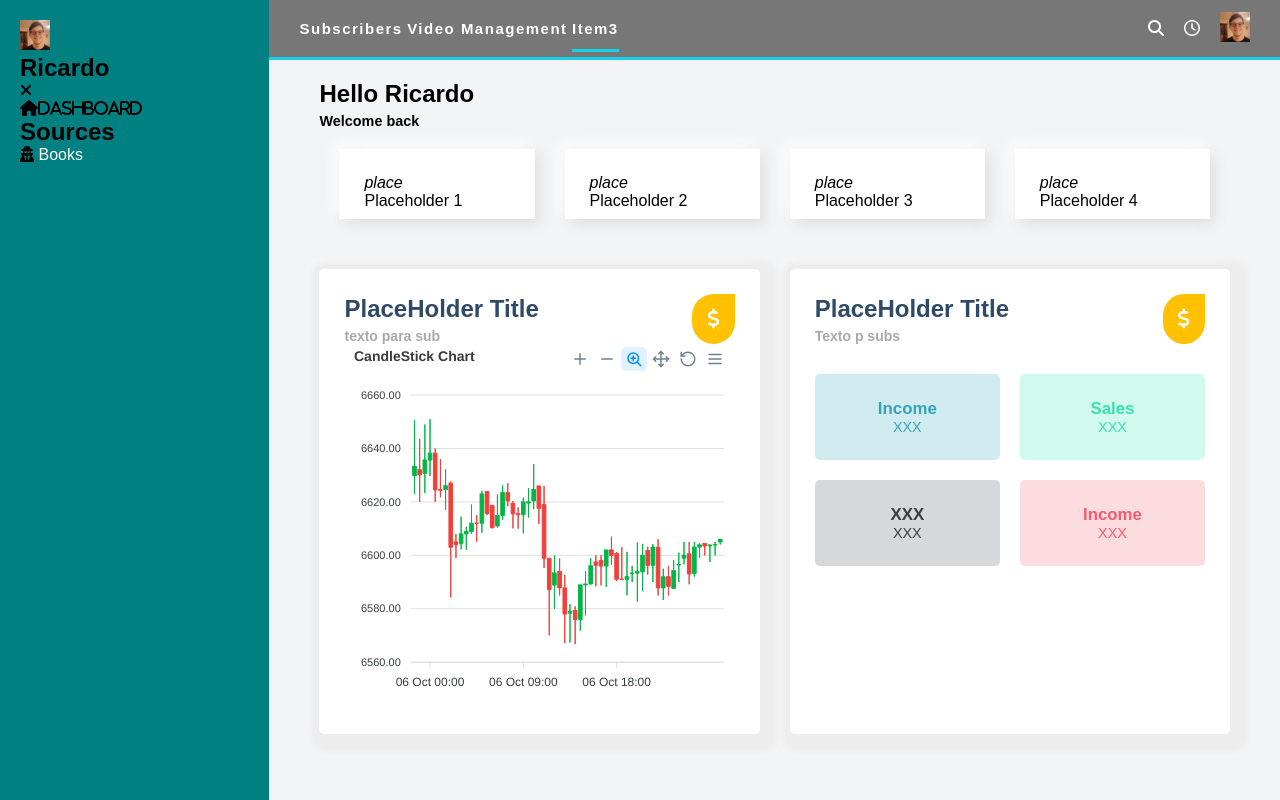
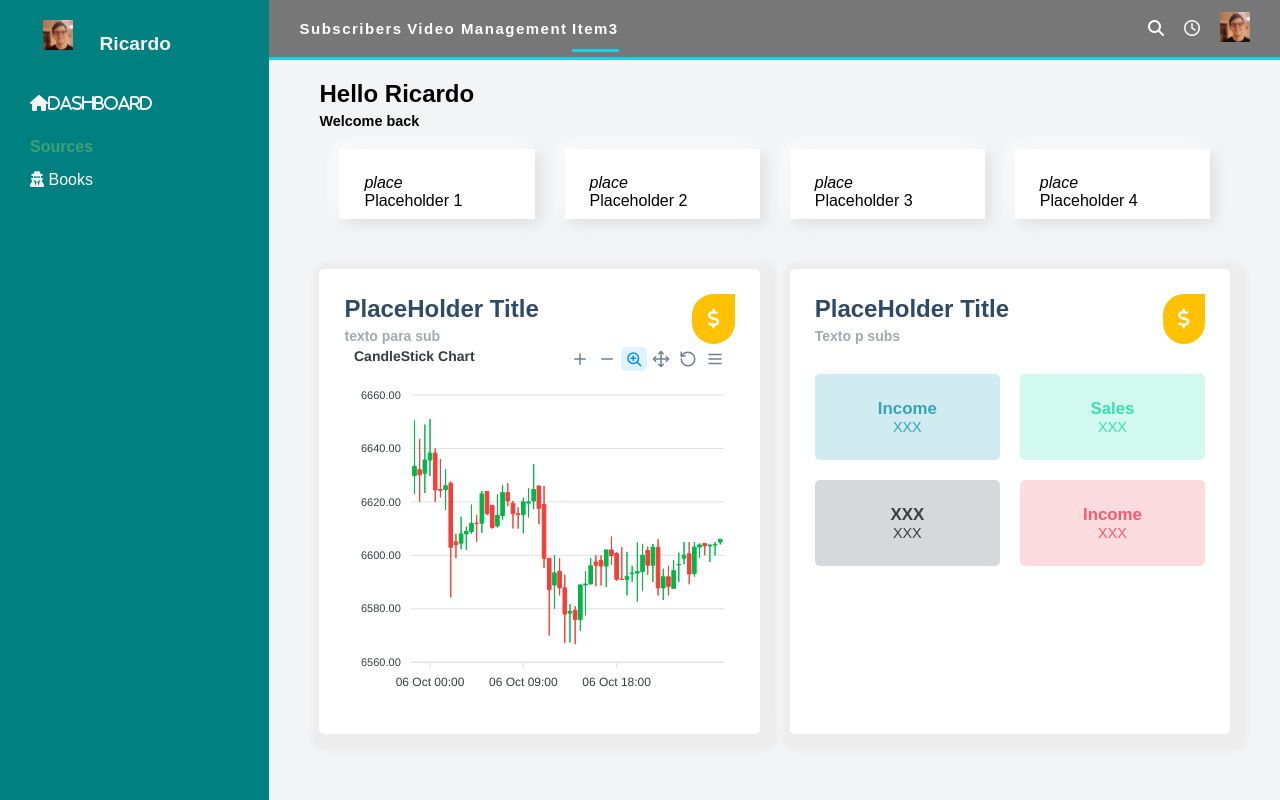
Before and after one commit to rimellegari/dashboard, a plain HTML site: page index.html in a window 1280 px wide. Drawn offline with nearby package versions, Linux system fonts and the light colour scheme.

Commit message:
on going sidebar stylying

```diff
--- a/css/style.css
+++ b/css/style.css
@@ -292,3 +292,48 @@ main {
     -webkit-transition: all 0.5s;
     transition:  all 0.5s;
 }
+
+.sidebar__img {
+    display: flex;
+    align-items: center;
+}
+
+.sidebar__title > figure > img {
+    width: 75px;
+    object-fit: contain;
+}
+
+.sidebar__title > figure > h1 {
+    font-size: 1.2rem;
+    display: inline;
+}
+
+.sidebar__title > i {
+    font-size: 1.2rem;
+    display: none;
+}
+
+.sidebar__title {
+    display: flex;
+    justify-content: space-between;
+    align-items: center;
+    color: #f3f4f6;
+    margin-bottom: 30px;
+}
+
+.sidebar__menu > h2 {
+    color: #3ea175;
+    font-size: 1rem;
+    margin-top: 15px;
+    margin-bottom: 5px;
+    padding: 0 10px;
+    font-weight: 700;
+}
+
+.sidebar__link {
+    color: #f3f4f6;
+    padding: 10px;
+    border-radius: 3px;
+    margin-bottom: 5px;
+
+}
```
